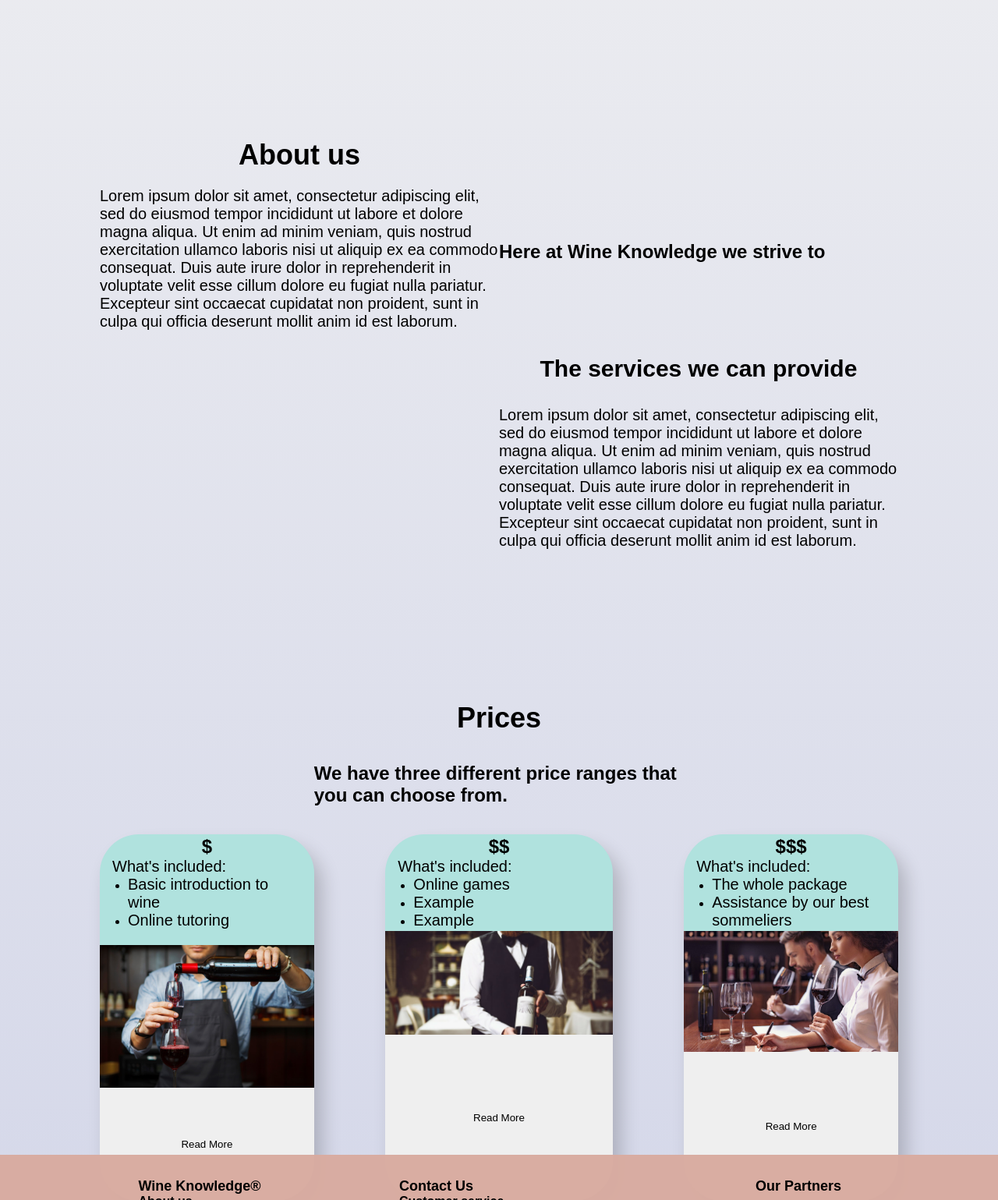
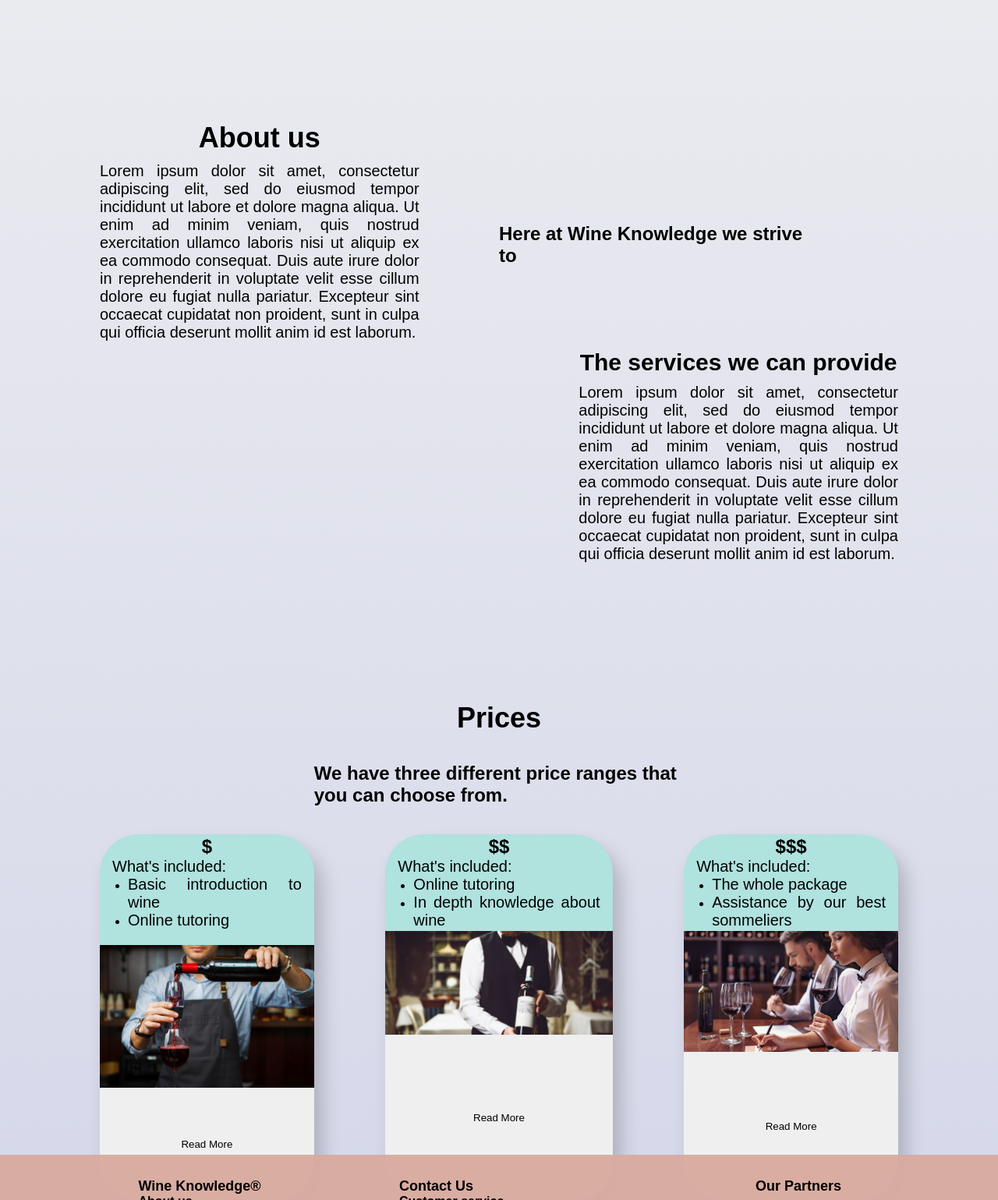
Before and after one commit to augustthorell/design-sprint, a plain HTML site: page index.html in a window 1280 px wide. Shown: the part 584-2123 px from the top of the page at 78% size. Drawn offline with Linux system fonts and the light colour scheme; a web font is replaced by a local one.

Commit message:
added small css change

```diff
--- a/css/style.css
+++ b/css/style.css
@@ -33,6 +33,8 @@ h3 {
 }
 p {
     font-size: 20px;
+    text-align: justify;
+
 }
 button {
     outline: none;
@@ -176,15 +178,10 @@ button {
     right: 10px;
 }
 
-
-
-
-
-
 /*** START PAGE ***/
 
 .start-text {
-    grid-column: 6 / span 5;
+    grid-column: 7 / span 4;
     margin: auto auto 0;
     grid-row: 1;
 }
@@ -199,7 +196,7 @@ button {
     height: 200px;
 }
 .intro-text {
-    grid-column: 6 / span 5;
+    grid-column: 7 / span 4;
     margin: 0 auto;
     grid-row: 2;
 }
@@ -210,27 +207,27 @@ button {
 
 /*** About ***/
 .title-about {
-    grid-column: 1 / span 5;
+    grid-column: 1 / span 4;
     margin: auto auto 0;
     grid-row: 1;
 }
 .about-slogan {
-    grid-column: 6 / span 5;
+    grid-column: 6 / span 4;
     grid-row: 2;
 
 }
 .about-body-text {
-    grid-column: 1 / span 5;
+    grid-column: 1 / span 4;
     margin: auto;
     grid-row: 2;
 }
 .about-services {
-    grid-column: 6 / span 5;
+    grid-column: 7 / span 4;
     margin: auto;
     grid-row: 3;
 }
 .services-body-text {
-    grid-column: 6 / span 5;
+    grid-column: 7 / span 4;
     margin: auto;
     grid-row: 4;
 }
--- a/index.html
+++ b/index.html
@@ -132,9 +132,8 @@
                     <h3 class="card-title">$$</h3>
                     <p>What's included:</p>
                     <ul>
-                    <li><p>Online games</p></li>
-                    <li><p>Example</p></li>
-                    <li><p>Example</p></li>
+                    <li><p>Online tutoring</p></li>
+                    <li><p>In depth knowledge about wine</p></li>
                 </ul>
                 </div>
                 <img src="img/mid.jpg" class="card-img">
@@ -164,7 +163,7 @@
 
             <div class="company-footer">
                 <h2 class="header-text-type">Wine Knowledge&reg</h2>
-                <h4 class="footer-info"><a href="#about">About us</a></h4>
+                <h4 class="footer-info"><a href="#filler">About us</a></h4>
                 <h4 class="footer-info"><a href="#about">Services</a></h4>
                 <h4 class="footer-info"><a href="#prices">Prices</a></h4>
             </div>
```
